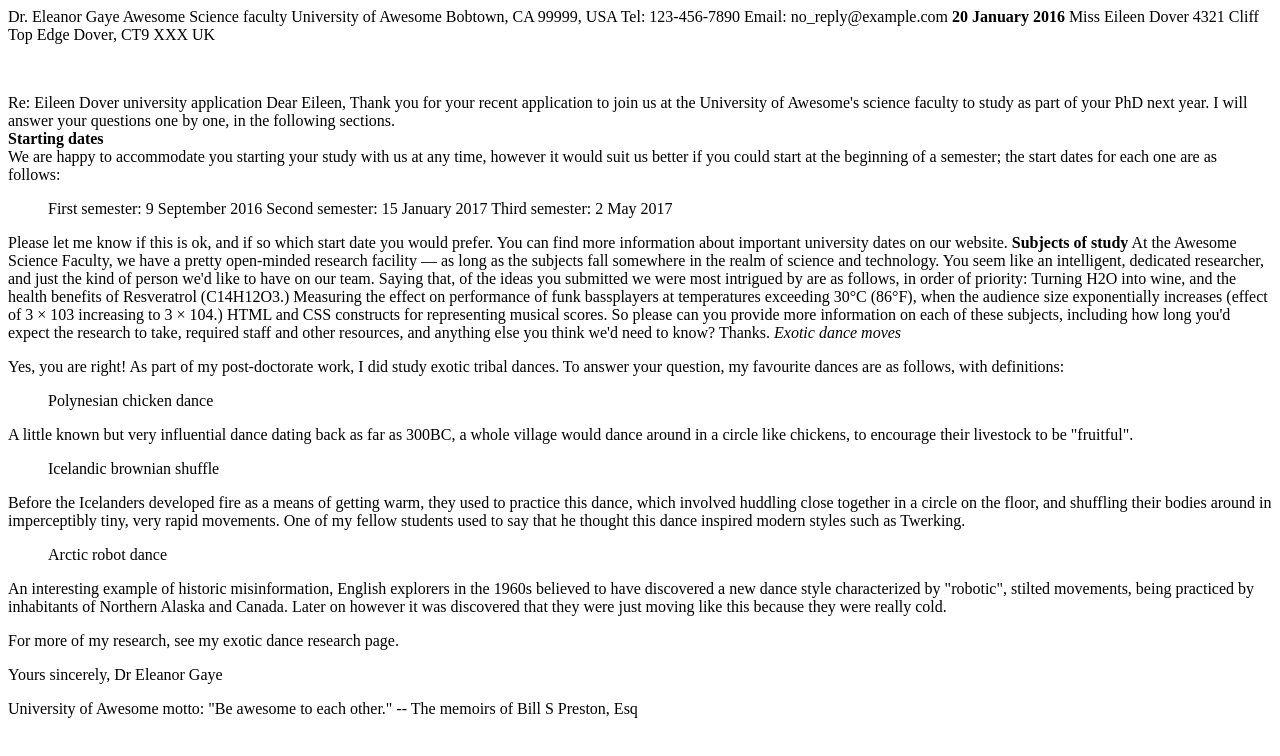
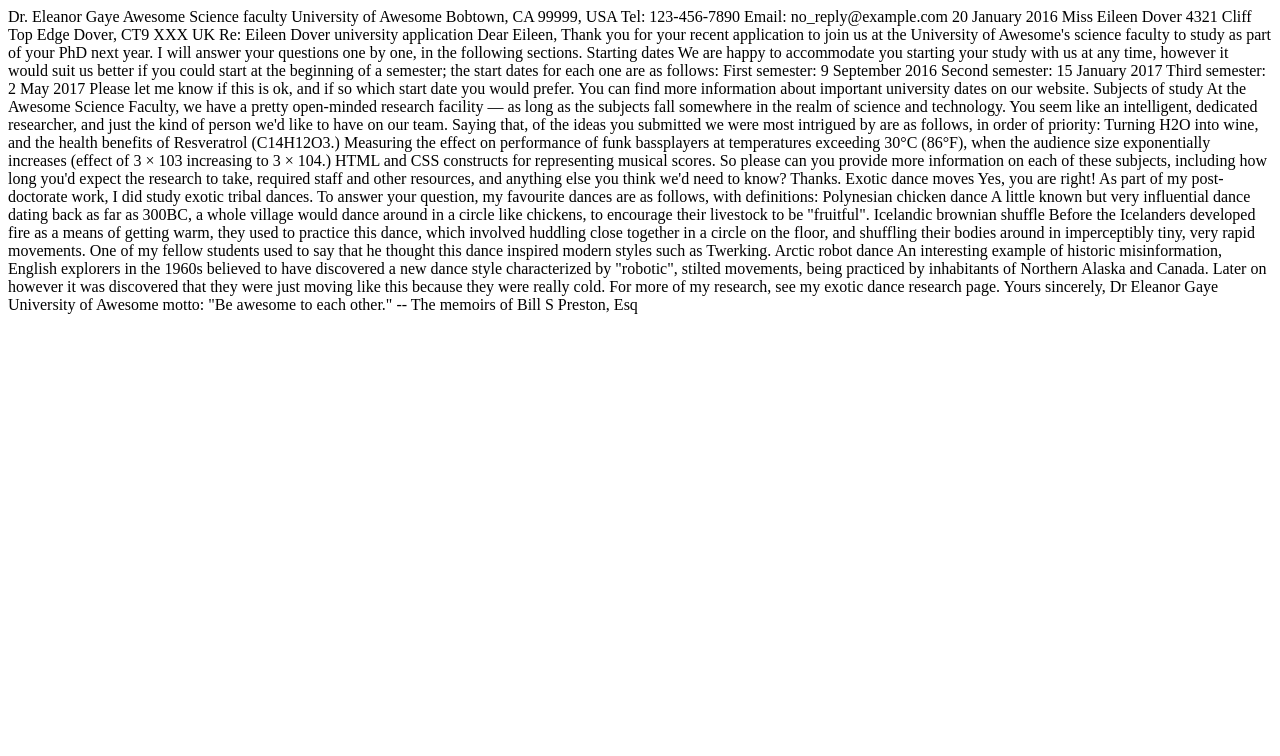
Before and after one commit to brittanys2/lettermarkup, a plain HTML site: page index.html in a window 1280 px wide. Drawn offline with Linux system fonts and the light colour scheme.

Commit message:
index.html 6

```diff
--- a/index.html
+++ b/index.html
@@ -1,10 +1,12 @@
 <!DOCTYPE html>
 <html>
 
+<head>
+  <title>letter</title>
+</head>
+
 <body>
-
-
-Dr. Eleanor Gaye
+  Dr. Eleanor Gaye
 Awesome Science faculty
 University of Awesome
 Bobtown, CA 99999,
@@ -12,98 +14,60 @@ USA
 Tel: 123-456-7890
 Email: no_reply@example.com
 
-<strong>20 January 2016</strong>
+20 January 2016
 
 Miss Eileen Dover
 4321 Cliff Top Edge
 Dover, CT9 XXX
 UK
-</p>
 
-<br>
 
-<p>
 Re: Eileen Dover university application
 
 Dear Eileen,
 
-Thank you for your recent application to join us at the University of Awesome's science
-faculty to study as part of your PhD next year. I will answer your questions one by one,
-in the following sections.
+Thank you for your recent application to join us at the University of Awesome's science faculty to study as part of your PhD next year. I will answer your questions one by one, in the following sections.
 
-</br>
+Starting dates
 
-<b>Starting dates</b>
+We are happy to accommodate you starting your study with us at any time, however it would suit us better if you could start at the beginning of a semester; the start dates for each one are as follows:
 
-<br>
-
-We are happy to accommodate you starting your study with us at any time, however
-it would suit us better if you could start at the beginning of a semester; the start
-dates for each one are as follows:
-
-</br>
-
-<ul>
 First semester: 9 September 2016
 Second semester: 15 January 2017
 Third semester: 2 May 2017
-</ul>
 
 Please let me know if this is ok, and if so which start date you would prefer.
 
 You can find more information about important university dates on our website.
 
 
-<b>Subjects of study</b>
+Subjects of study
 
-At the Awesome Science Faculty, we have a pretty open-minded research
-facility — as long as the subjects fall somewhere in the realm of science and technology.
-You seem like an intelligent, dedicated researcher, and just the kind of person
-we'd like to have on our team. Saying that, of the ideas you submitted we
-were most intrigued by are as follows, in order of priority:
+At the Awesome Science Faculty, we have a pretty open-minded research facility — as long as the subjects fall somewhere in the realm of science and technology. You seem like an intelligent, dedicated researcher, and just the kind of person we'd like to have on our team. Saying that, of the ideas you submitted we were most intrigued by are as follows, in order of priority:
 
 Turning H2O into wine, and the health benefits of Resveratrol (C14H12O3.)
-Measuring the effect on performance of funk bassplayers at temperatures exceeding 30°C (86°F),
-when the audience size exponentially increases (effect of 3 × 103 increasing to 3 × 104.)
+Measuring the effect on performance of funk bassplayers at temperatures exceeding 30°C (86°F), when the audience size exponentially increases (effect of 3 × 103 increasing to 3 × 104.)
 HTML and CSS constructs for representing musical scores.
 
-So please can you provide more information on each of these subjects,
-including how long you'd expect the research to take, required staff
-and other resources, and anything else you think we'd need to know? Thanks.
+So please can you provide more information on each of these subjects, including how long you'd expect the research to take, required staff and other resources, and anything else you think we'd need to know? Thanks.
 
 
-<em>Exotic dance moves</em>
+Exotic dance moves
 
-<p>Yes, you are right! As part of my post-doctorate work, I did study
-exotic tribal dances. To answer your question, my favourite dances are
-as follows, with definitions: </p>
+Yes, you are right! As part of my post-doctorate work, I did study exotic tribal dances. To answer your question, my favourite dances are as follows, with definitions:
 
-<ul>Polynesian chicken dance</ul>
-<p>A little known but very influential dance dating back as far as 300BC, a whole
-village would dance around in a circle like chickens, to encourage their
-livestock to be "fruitful".</p>
+Polynesian chicken dance
+A little known but very influential dance dating back as far as 300BC, a whole village would dance around in a circle like chickens, to encourage their livestock to be "fruitful".
+Icelandic brownian shuffle
+Before the Icelanders developed fire as a means of getting warm, they used to practice this dance, which involved huddling close together in a circle on the floor, and shuffling their bodies around in imperceptibly tiny, very rapid movements. One of my fellow students used to say that he thought this dance inspired modern styles such as Twerking.
+Arctic robot dance
+An interesting example of historic misinformation, English explorers in the 1960s believed to have discovered a new dance style characterized by "robotic", stilted movements, being practiced by inhabitants of Northern Alaska and Canada. Later on however it was discovered that they were just moving like this because they were really cold.
 
-<ul>Icelandic brownian shuffle</ul>
-<p>Before the Icelanders developed fire as a means of getting warm,
-they used to practice this dance, which involved huddling close
-together in a circle on the floor, and shuffling their bodies around
-in imperceptibly tiny, very rapid movements. One of my fellow students
-used to say that he thought this dance inspired modern styles such as Twerking.</p>
+For more of my research, see my exotic dance research page.
 
-<ul>Arctic robot dance</ul>
-<p>An interesting example of historic misinformation, English explorers in the
-1960s believed to have discovered a new dance style characterized by "robotic",
-stilted movements, being practiced by inhabitants of Northern Alaska and Canada.
-Later on however it was discovered that they were just moving like this because
-they were really cold.</p>
+Yours sincerely,
+Dr Eleanor Gaye
 
-<p>For more of my research, see my exotic dance research page.</p>
-
-<p>Yours sincerely,
-Dr Eleanor Gaye</p>
-
-<p>University of Awesome motto: "Be awesome to each other." -- The memoirs of Bill S Preston, Esq</p>
-
-</p>
+University of Awesome motto: "Be awesome to each other." -- The memoirs of Bill S Preston, Esq
 </body>
 </html>
```
